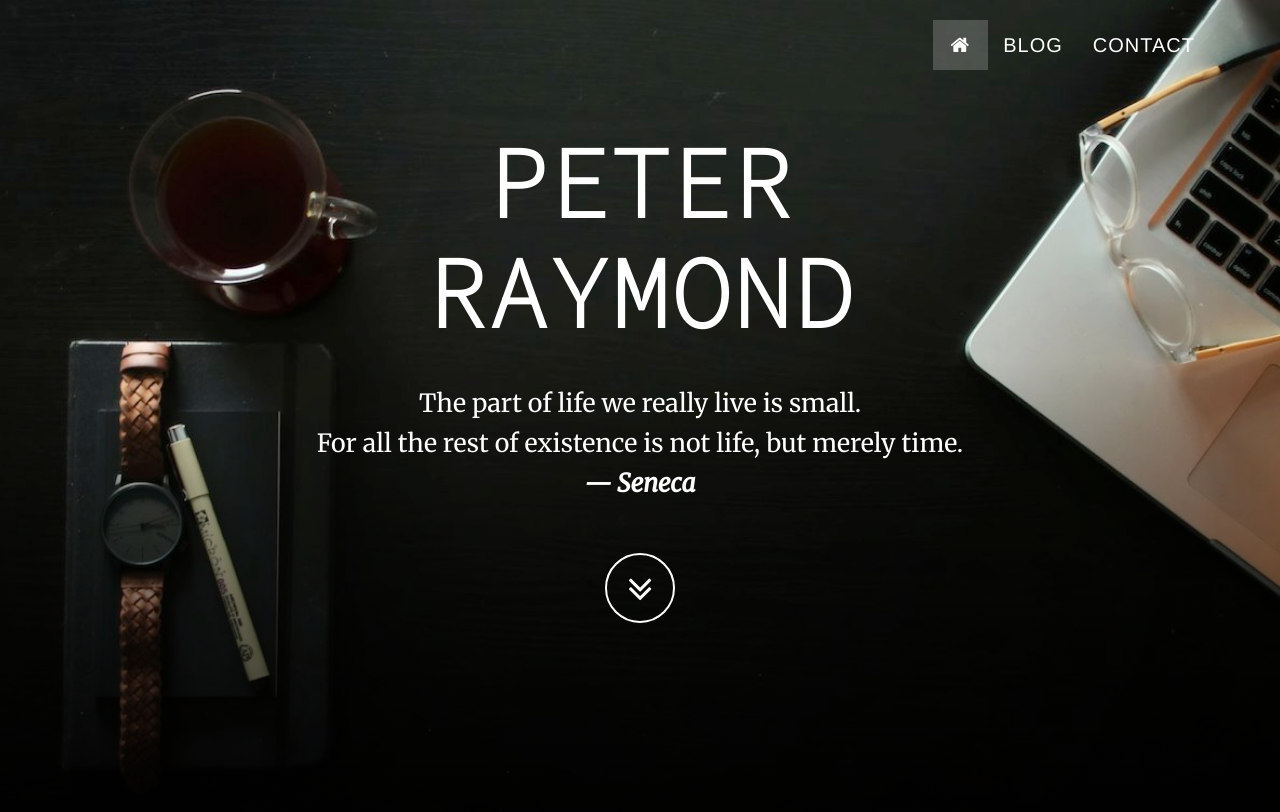
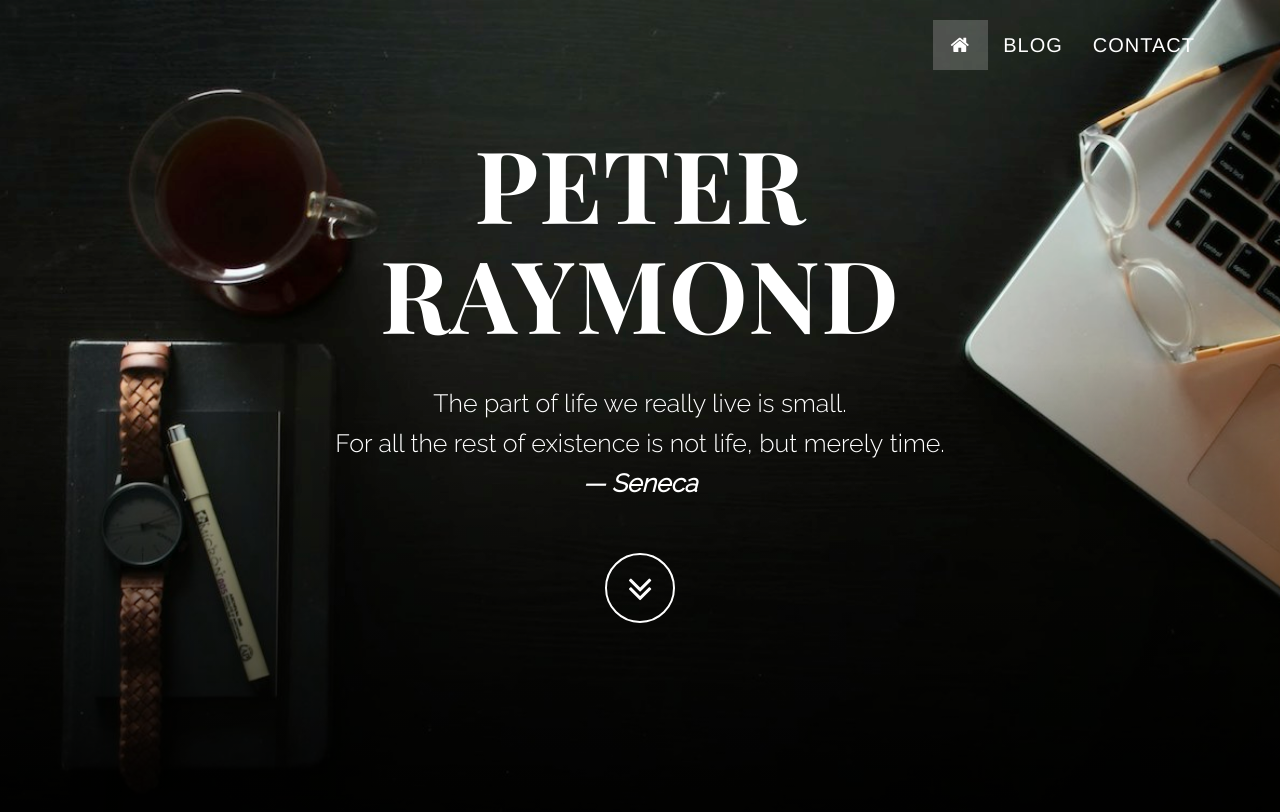
Before and after one commit to peterkraymond/peterkraymond.github.io, a Jekyll site: the page built from index.html, in a window 1280 px wide and 900 px high. Shown: the top 812 px of the window. Built offline with Jekyll 4.4.1, drawn with Linux system fonts in a browser that asks for light colours; nearby versions of some CDN libraries.

Commit message:
updating fonts

```diff
--- a/_layouts/default.html
+++ b/_layouts/default.html
@@ -25,9 +25,11 @@
     <!-- <link href='http://fonts.googleapis.com/css?family=Unica+One' rel='stylesheet' type='text/css'> -->
     <!-- <link href="http://fonts.googleapis.com/css?family=Montserrat:400,700" rel="stylesheet" type="text/css"> -->
 
-    <link href='http://fonts.googleapis.com/css?family=Source+Code+Pro:200' rel='stylesheet' type='text/css'>
+    <!-- Heading Font -->
+    <link href='http://fonts.googleapis.com/css?family=Playfair+Display+SC:700' rel='stylesheet' type='text/css'>
 
-    <link href='http://fonts.googleapis.com/css?family=Merriweather:400,400italic' rel='stylesheet' type='text/css'>
+    <!-- Body Font -->
+    <link href='http://fonts.googleapis.com/css?family=Raleway:300' rel='stylesheet' type='text/css'>
 
     <!-- HTML5 Shim and Respond.js IE8 support of HTML5 elements and media queries -->
     <!-- WARNING: Respond.js doesn't work if you view the page via file:// -->
--- a/css/grayscale.css
+++ b/css/grayscale.css
@@ -7,7 +7,7 @@
 body {
     width: 100%;
     height: 100%;
-    font-family: 'Merriweather', serif;
+    font-family: 'Raleway', sans-serif;
     color: #fff;
     background-color: #000;
 }
@@ -25,7 +25,7 @@ h5,
 h6 {
     margin: 0 0 35px;
     text-transform: uppercase;
-    font-family: 'Source Code Pro', sans-serif;
+    font-family: 'Playfair Display SC', serif;
     font-weight: 700;
     letter-spacing: 1px;
 }
```
